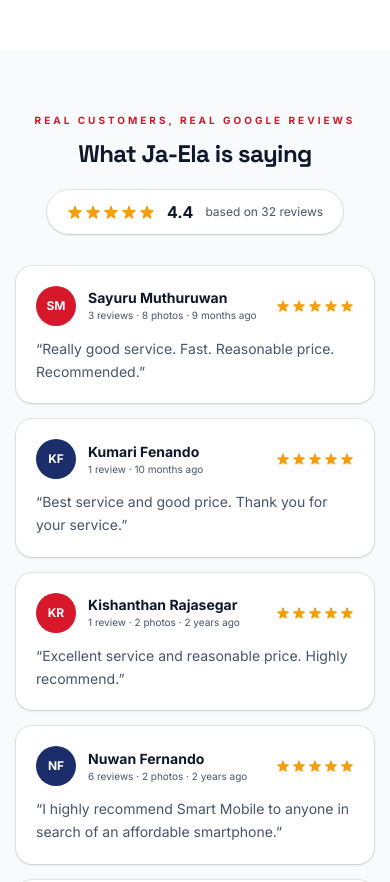
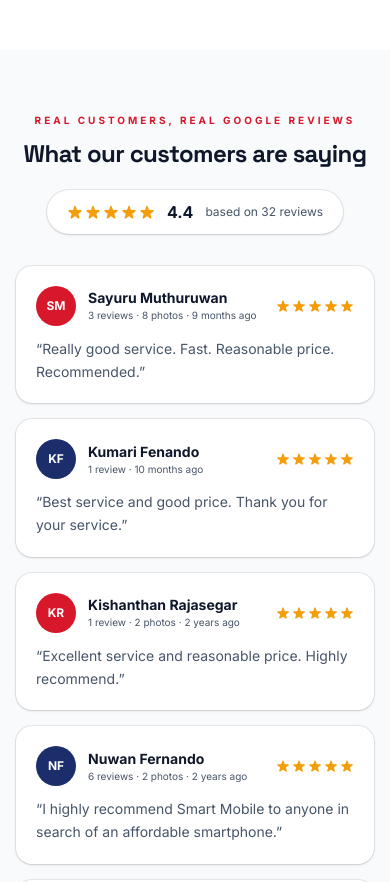
Before and after one commit to Moriah-Systems/agency-website, a Next.js app: page /demos/smart-mobile-jaela in a window 390 px wide. Shown: the part 9880-10762 px from the top of the page. Built offline with nearby package versions, Linux system fonts and the light colour scheme; a web font is replaced by a local one.

Commit message:
Smart Mobile: broaden reviews heading beyond Ja-Ela

```diff
--- a/src/app/demos/smart-mobile-jaela/page.tsx
+++ b/src/app/demos/smart-mobile-jaela/page.tsx
@@ -606,7 +606,7 @@ export default function SmartMobileJaela() {
         <div className="max-w-6xl mx-auto">
           <div className="text-center mb-8 md:mb-12">
             <span className="text-[#D7172A] text-[10px] md:text-xs font-bold tracking-[0.3em] uppercase">Real customers, real Google reviews</span>
-            <h2 className="text-2xl md:text-4xl font-bold mt-2 md:mt-3 tracking-tight text-[#0F172A]" style={{ fontFamily: "var(--font-space-grotesk)" }}>What Ja-Ela is saying</h2>
+            <h2 className="text-2xl md:text-4xl font-bold mt-2 md:mt-3 tracking-tight text-[#0F172A]" style={{ fontFamily: "var(--font-space-grotesk)" }}>What our customers are saying</h2>
             <div className="inline-flex items-center gap-3 mt-5 px-5 py-2.5 rounded-full bg-white ring-1 ring-[#0F172A]/8 shadow-sm">
               <div className="flex items-center gap-0.5 text-[#F59E0B]">
                 {Array.from({ length: 5 }).map((_, i) => <Star key={i} className="w-4 h-4" />)}
```
